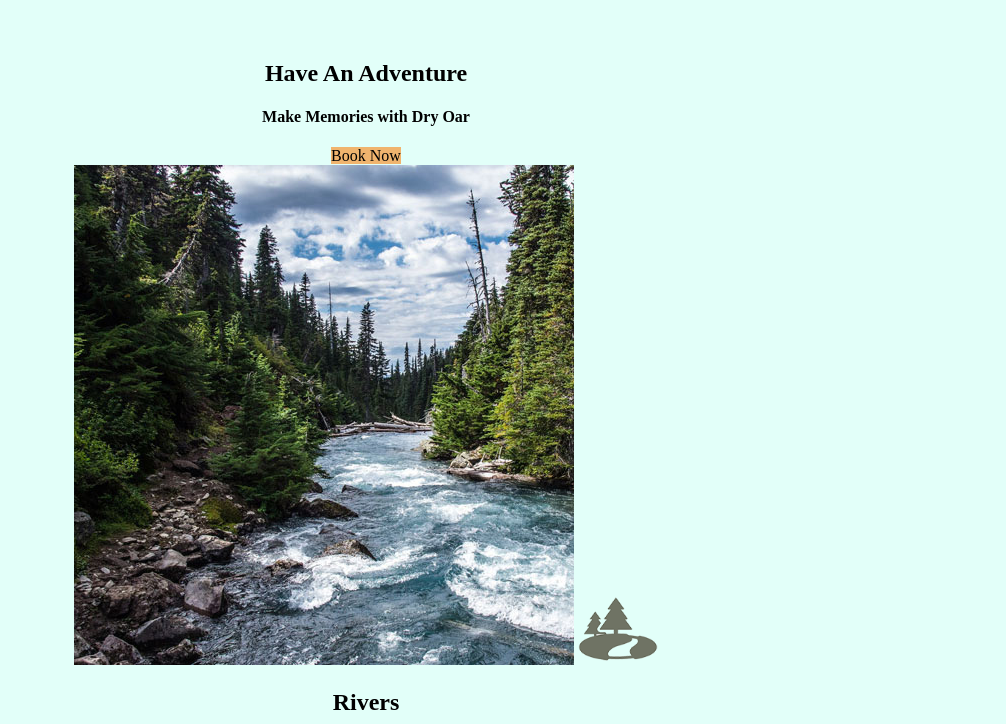
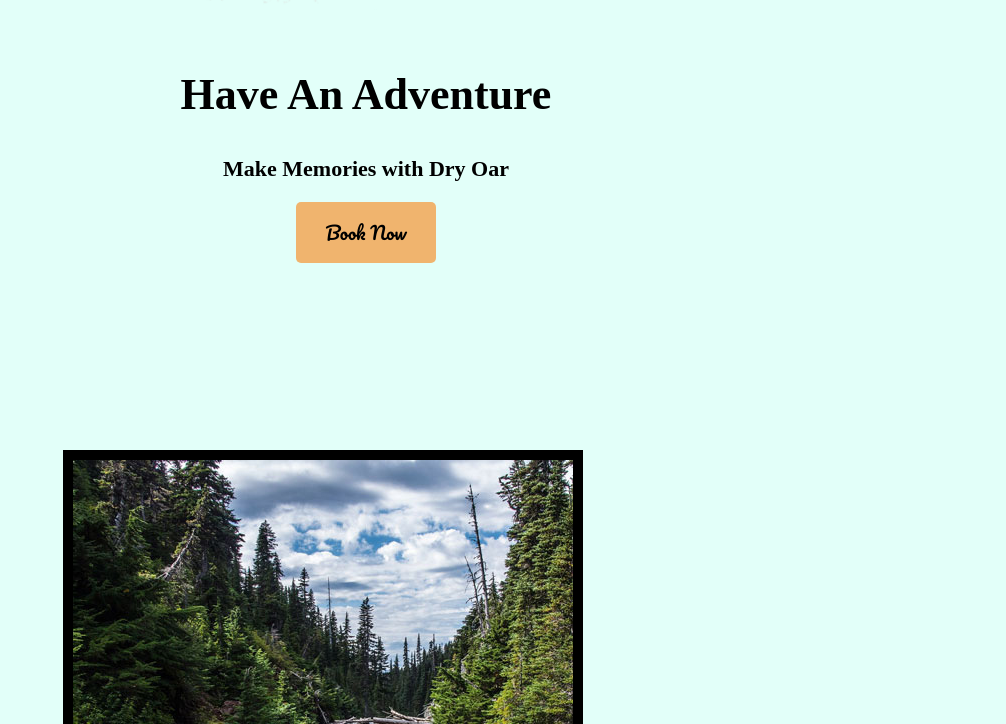
Before and after one commit to darrensheffer/WDD-130, a plain HTML site: page wwr/index.html in a window 1280 px wide. Shown: the part 916-1640 px from the top of the page, without its empty margins (274-1280 px from the left). Drawn offline with Linux system fonts and the light colour scheme; a web font is replaced by a local one.

Commit message:
Changed some spacing and fonts

```diff
--- a/wwr/styles/style.css
+++ b/wwr/styles/style.css
@@ -1,3 +1,13 @@
+/* @import url('https://fonts.googleapis.com/css2?family=Instrument+Sans&family=Rye&display=swap'); */
+/*testing fonts*/
+@import url('https://fonts.googleapis.com/css2?family=Pacifico&family=Rubik+Puddles&display=swap');
+
+
+:root {
+    --heading-font: "Rubik Pubbles";
+    --paragraph-font: Pacifico, Helvetica, sans-serif;
+}
+
 #content {
     max-width: 1600px;
     margin: 0 auto;
@@ -7,6 +17,7 @@ nav a {
     text-align: center;
     color: #d9c2a3;
     text-decoration: none;
+    padding: 35px;
 }
 
 #hero-msg h1, #hero-msg h4 {
@@ -21,6 +32,9 @@ main section {
     text-align: center;
 }
 
+main section img {
+    box-sizing: border-box;
+}
 #background {
     height: 725px;
     background-color: rgb(240, 180, 110);
@@ -29,10 +43,19 @@ main section {
 body {
     background-color: rgb(226, 255, 249);
     color: black;
+    font-family: var(--paragraph-font);
+    font-size: 22px;
+    margin: 0;
+    padding: 0;
+}
+
+h2 {
+    margin: 0;
 }
 
 header {
     background-color: rgba(20,30,13, .7);
+    font-family: var(--heading-font);
 }
 
 nav a:hover {
@@ -44,6 +67,10 @@ nav a:hover {
     background-color: rgb(240, 180, 110);
     color: black;
     text-decoration: none;
+    font-size: 18px;
+    padding: 15px 30px;
+    margin-top: 50px;
+    border-radius: 5px;
 }
 
 .book:hover, .join:hover {
@@ -53,28 +80,39 @@ nav a:hover {
 
 .msg {
     background-color: rgb(60, 75, 50);
+    line-height: 1.5em;
+    padding: 35px;
 }
 
 footer {
     background-color: rgb(60, 75, 50);
     color:rgb(240, 180, 110);
     font-size: 1.2em;
+    padding: 25px 50px;
+    margin-top: 200px;
 }
 
 .home-title {
     color: black;
+    font-family: var(--heading-font);
+    font-size: 2em;
+    margin-top: 10px;
 }
 
 h4 {
     color: black;
+    font-family: var(--heading-font);
 }
 
 .msg h2 {
     color: white;
+
 }
 
 .msg p {
     color: white;
+    font-size: .8em;
+    padding-bottom: 15px;
 }
 
 footer a {
@@ -101,3 +139,23 @@ footer p {
 footer p a:hover {
     text-decoration: underline;
 }
+
+#logo_link {
+    padding-top: 5px;
+}
+
+.icon {
+    padding-top: 10px;
+}
+
+footer .social img {
+    padding-top: 15px;
+}
+
+.rivers-card, .camping-card, .rapids-card {
+    margin: 200px 0;
+}
+
+.card-img {
+    border: 10px solid black;
+}
```
